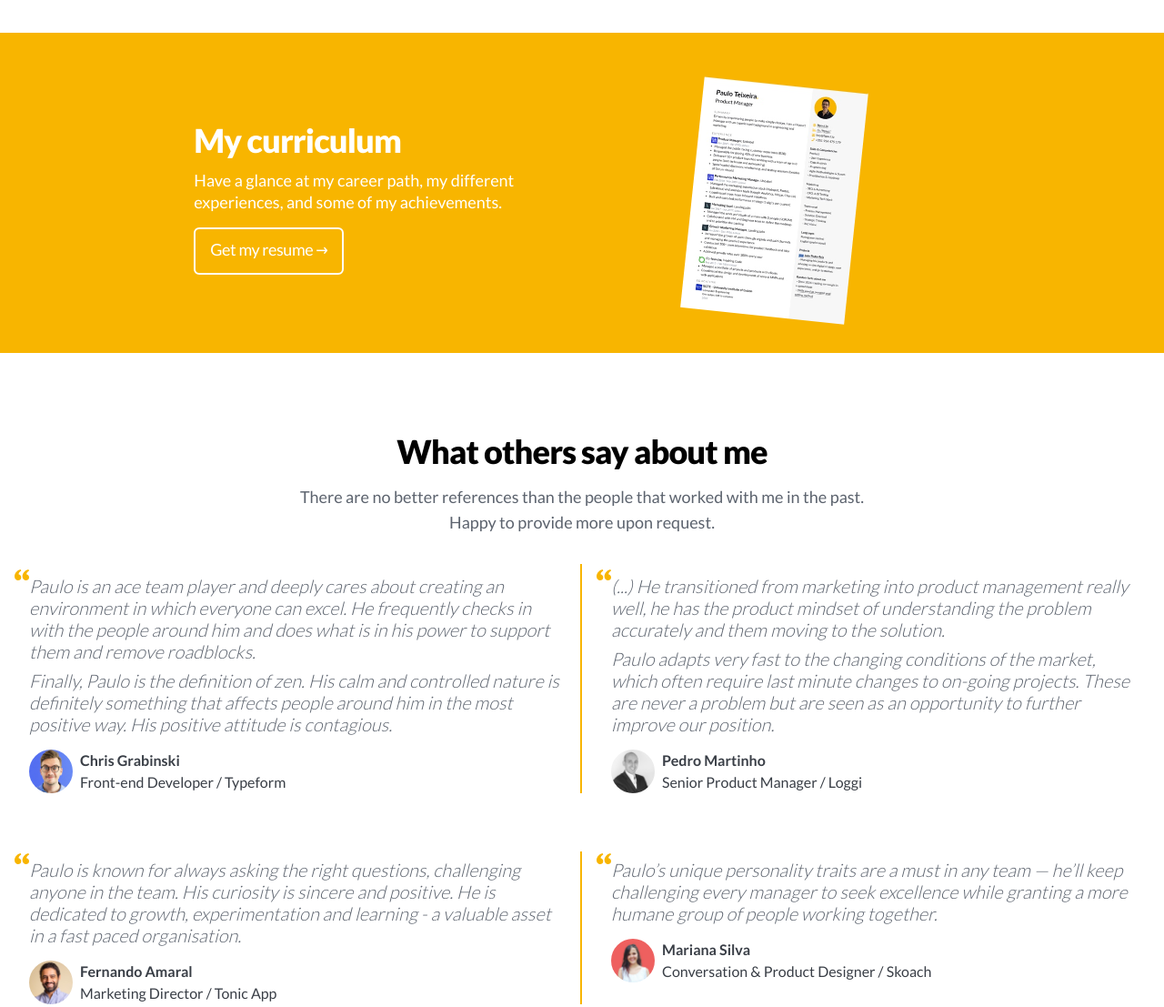
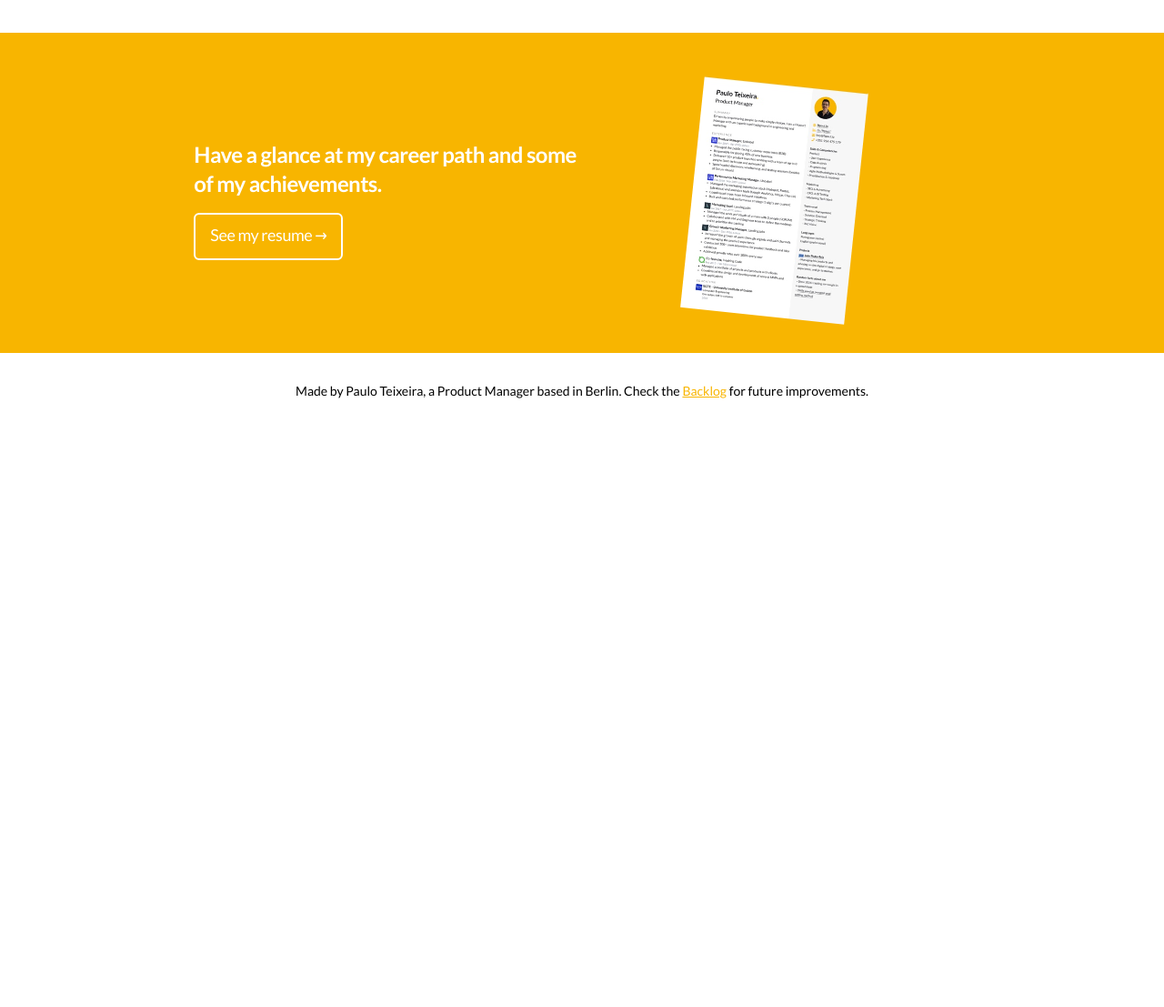
Before and after one commit to ftpaul/ftpaul, a Gatsby site: page / in a window 1280 px wide. Shown: the part 1000-2107 px from the top of the page at 91% size. After the commit the page ends 1472 px from the top, so only its background shows below. Built offline with nearby package versions, Linux system fonts and the light colour scheme; Gatsby itself is replaced by a stand-in of ours.

Commit message:
simplified homepage and improved resume cta

```diff
--- a/src/assets/css/main.css
+++ b/src/assets/css/main.css
@@ -136,7 +136,7 @@ a:hover {
 
 .shakeEffect:hover {
   /* Start the shake animation and make the animation last for 0.5 seconds */
-  animation: shake 0.6s;
+  animation: shake 0.7s;
 
   /* When the animation is finished, start again */
   animation-iteration-count: infinite;
--- a/src/components/about/resumeCTA.js
+++ b/src/components/about/resumeCTA.js
@@ -9,14 +9,14 @@ export default () => (
       <div className="max-w-screen-xl flex-wrap flex mx-auto justify-center xs:px-6">
         <div className="w-1/3 lg:w-1/3 sm:1/2 xs:w-full pt-4 xs:pr-2 items-center flex">
           <div>
-          <h3 className="text-4xl leading-8 font-extrabold tracking-tight text-white ">
-            My curriculum
-          </h3>
+          <h4 className="text-2xl leading-8 font-bold tracking-tight text-white ">
+          Have a glance at my career path and some of my achievements.
+          </h4>
           <p className="my-4 text-lg leading-6 text-white">
-          Have a glance at my career path, my different experiences, and some of my achievements.
+
             </p>
           <Button to="/resume/" transparent >
-            Get my resume &rarr;
+            See my resume &rarr;
           </Button>
           </div>
         </div>
--- a/src/pages/index.js
+++ b/src/pages/index.js
@@ -4,7 +4,7 @@ import Navigation from '../components/navigation/navigation'
 import SEO from '../components/seo'
 import Footer from '../components/navigation/footer'
 import ResumeCTA from "../components/about/resumeCTA"
-import Testimonials from "../components/about/testimonials"
+//import Testimonials from "../components/about/testimonials"
 import Features from "../components/about/features"
 // import SideProjects from "../components/about/sideProjects"
 import Img from "gatsby-image"
@@ -60,12 +60,12 @@ const AboutPage = ({ data }) => {
 
   {/* <SideProjects />  */}
 
-  <Testimonials />
+  {/* <Testimonials /> */}
 
 
 
 
-  <div className="bg-yellow-600">
+  {/* <div className="bg-yellow-600">
     <div className="max-w-screen-xl mx-auto text-center">
       <div className="py-24">
       <h3 className="text-4xl text-gray-500 font-bold tracking-tight">
@@ -80,7 +80,7 @@ const AboutPage = ({ data }) => {
       </div>
 
   </div>
-</div>
+</div> */}
 
 
 
```
